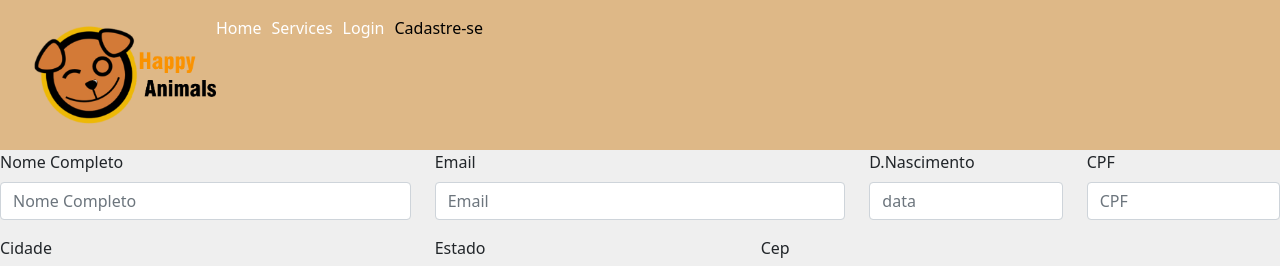
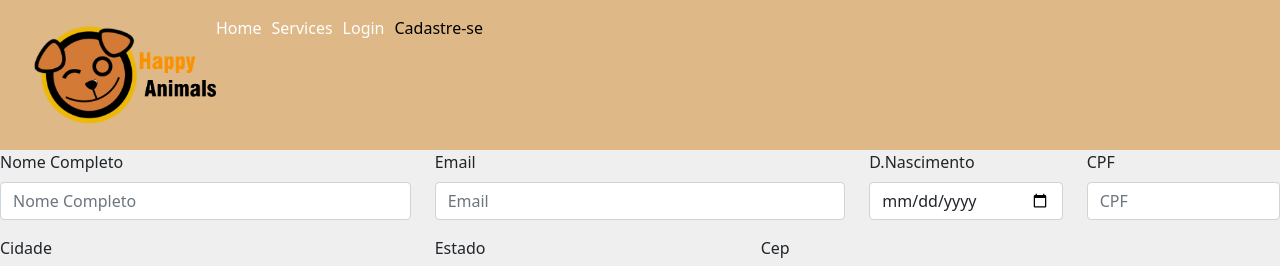
Before and after one commit to Limaisaias-ux/Happy_Animals, a React (Create React App) app: page /cadastro in a window 1280 px wide. Shown: the top 266 px of the page. Built offline with nearby package versions, Linux system fonts and the light colour scheme.

Commit message:
Ajustei o formulario para a exibição das entradas do input

```diff
--- a/src/pages/Cadastro.js
+++ b/src/pages/Cadastro.js
@@ -7,13 +7,13 @@ import Menu from "../components/Menu"
 //const { formik } = Formik;
 
 const schema = Yup.object().shape({
-    firstName: Yup.string().required(),
+    Name: Yup.string().required(),
     email: Yup.string().required(),
-    data: Yup.string().required(),
+    date: Yup.string().required(),
     cpf: Yup.string().required(),
     city: Yup.string().required(),
     state: Yup.string().required(),
-    zip: Yup.string().required(),
+    cep: Yup.string().required(),
     terms: Yup.bool().required().oneOf([true], 'Aceite os Termos'),
   });
 
@@ -28,7 +28,7 @@ function Cadastro() {
       initialValues={{
         Name: '',
         email: '',
-        data: '',
+        date: '',
         cpf: '',
         city: '',
         state: '',
@@ -77,16 +77,16 @@ function Cadastro() {
               <Form.Label>D.Nascimento</Form.Label>
               <InputGroup hasValidation>
                 <Form.Control
-                  type="text"
-                  placeholder="data"
+                  type="date"
+                  placeholder="date"
                   aria-describedby="inputGroupPrepend"
-                  name="data"
-                  value={values.data}
+                  name="date"
+                  value={values.date}
                   onChange={handleChange}
-                  isInvalid={!!errors.data}
+                  isInvalid={!!errors.date}
                 />
                 <Form.Control.Feedback type="invalid">
-                  {errors.data}
+                  {errors.date}
                 </Form.Control.Feedback>
               </InputGroup>
             </Form.Group>
```
